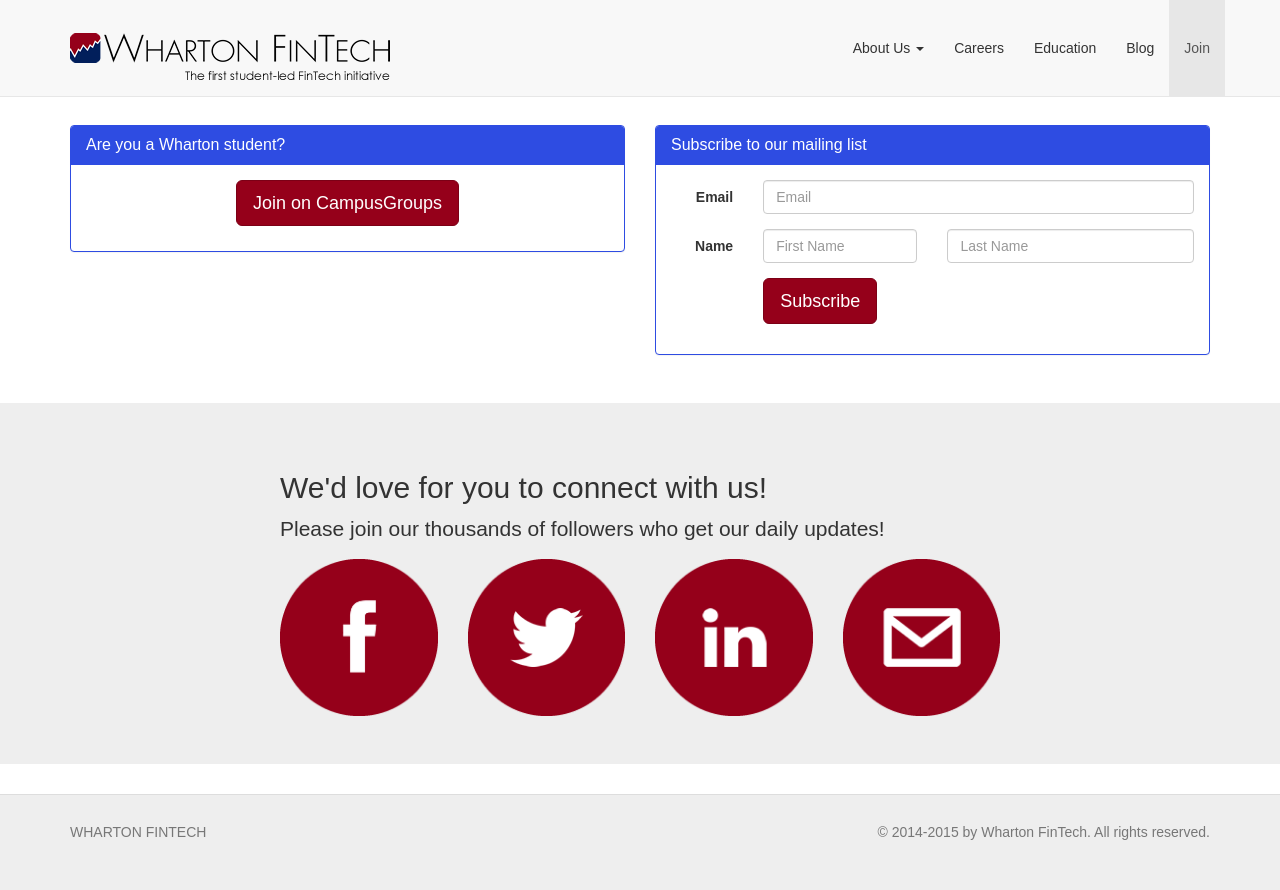
After one commit to brendan1mcmanus/whartonfintech-v3, a Django app: page /about/contact-us/ in a window 1280 px wide. The commit adds this page. Run offline with Django 3.2, Linux system fonts and the light colour scheme; parts of the project's set-up code (start-up, migrations or seed data) failed here and were passed over; some libraries are stand-ins or nearby versions.

Commit message:
Add "Join" page

```diff
--- a/config/urls.py
+++ b/config/urls.py
@@ -27,6 +27,7 @@
   url(r'^about/fintech-club/$', 'about_us', name='about-us'),
   url(r'^about/board/$', 'board', name='board'),
   url(r'^about/sponsors/$', 'sponsors', name='sponsors'),
+  url(r'^about/contact-us/$', 'contact_us', name='contact-us'),
 )
 
 urlpatterns += static(settings.MEDIA_URL, document_root=settings.MEDIA_ROOT)
--- a/core/views.py
+++ b/core/views.py
@@ -24,3 +24,8 @@
   return render(request, 'pages/sponsors.html', {
     'menu_context': ('about-us','sponsors',),
   })
+
+def contact_us(request):
+  return render(request, 'pages/contact-us.html', {
+    'menu_context': ('contact-us',),
+  })
--- a/whartonfintech/templates/navbar.html
+++ b/whartonfintech/templates/navbar.html
@@ -45,6 +45,7 @@
           <li{% if menu_context.0 == 'education' %} class="active"{% endif %}><a href="{% url 'home' %}#education">Education</a></li>
           <li{% if menu_context.0 == 'blog' %} class="active"{% endif %}><a href="{% url 'blog:index' %}">Blog</a></li>
           {% endif %}
+          <li{% if menu_context.0 == 'contact-us' %} class="active"{% endif %}><a href="{% url 'contact-us' %}">Join</a></li>
         </ul>
       </div><!-- /.navbar-collapse -->
     </div>
--- /dev/null
+++ b/whartonfintech/templates/pages/contact-us.html
@@ -0,0 +1,90 @@
+{% extends "base.html" %}
+{% load staticfiles %}
+{% load bootstrap3 %}
+
+{% block title %}Contact Us{{ block.super }}{% endblock %}
+
+{% block container %}
+  <div class="container" id="content" style="margin-top: 2em; margin-bottom: 2em;">
+
+    <div class="row">
+      <div class="col-xs-12">
+        {% bootstrap_messages %}
+      </div>
+    </div>
+
+    <div class="row">
+      <div class="col-md-6">
+        <div class="panel panel-primary">
+          <div class="panel-heading">
+            <h3 class="panel-title">Are you a Wharton student?</h3>
+          </div>
+          <div class="panel-body">
+            <p class="text-center">
+              <a href="http://groups.wharton.upenn.edu/fintech/club_signup" target="_blank" class="btn btn-danger btn-lg">Join on CampusGroups</a>
+            </p>
+          </div>
+        </div>
+      </div>
+      <div class="col-md-6">
+        <div class="panel panel-primary">
+          <div class="panel-heading">
+            <h3 class="panel-title">Subscribe to our mailing list</h3>
+          </div>
+          <div class="panel-body">
+            <!-- Begin MailChimp Signup Form -->
+            <form action="//whartonfintech.us9.list-manage.com/subscribe/post?u=a2f305e2a373cb9ebc3d6fb39&amp;id=f44c91f515" method="post" id="mc-embedded-subscribe-form" name="mc-embedded-subscribe-form" class="form-horizontal" target="_blank">
+              <div class="form-group">
+                <label for="mce-EMAIL" class="col-sm-2 control-label">Email</label>
+                <div class="col-sm-10">
+                  <input type="email" name="EMAIL" class="form-control" id="mce-EMAIL" placeholder="Email" required>
+                </div>
+              </div>
+              <div class="form-group">
+                <label for="mce-FNAME" class="col-sm-2 control-label">Name</label>
+                <div class="col-sm-4">
+                  <input type="text" name="FNAME" class="form-control" id="mce-FNAME" placeholder="First Name">
+                </div>
+                <div class="col-sm-6">
+                  <input type="text" name="LNAME" class="form-control" id="mce-LNAME" placeholder="Last Name">
+                </div>
+              </div>
+              <div id="mce-responses">
+                <div class="response" id="mce-error-response" style="display:none"></div>
+                <div class="response" id="mce-success-response" style="display:none"></div>
+              </div>
+              <!-- real people should not fill this in and expect good things - do not remove this or risk form bot signups-->
+              <div style="position: absolute; left: -5000px;">
+                <input type="text" name="b_a2f305e2a373cb9ebc3d6fb39_f44c91f515" tabindex="-1" value="">
+              </div>
+              <div class="form-group form-group-lg">
+                <div class="col-sm-offset-2 col-sm-10">
+                  <input type="submit" value="Subscribe" name="subscribe" id="mc-embedded-subscribe" class="btn btn-danger btn-lg">
+                </div>
+              </div>
+            </form>
+            <!-- End MailChimp Signup Form -->
+          </div>
+        </div>
+      </div>
+    </div>
+  </div>
+
+  <div class="jumbotron">
+    <div class="container" style="max-width: 750px;">
+      <div class="row">
+        <div class="col-xs-12">
+          <h2>We'd love for you to connect with us!</h2>
+          <p class="lead">Please join our thousands of followers who get our daily updates!</p>
+        </div>
+      </div>
+      <div class="row">
+        <div class="col-xs-3 text-center"><a href="https://www.facebook.com/whartonfintech" target="_blank"><img src="{% static "images/social/facebook.png" %}" alt="Facebook" class="img-responsive" /></a></div>
+        <div class="col-xs-3 text-center"><a href="https://twitter.com/whartonfintech" target="_blank"><img src="{% static "images/social/twitter.png" %}" alt="Twitter" class="img-responsive" /></a></div>
+        <div class="col-xs-3 text-center"><a href="https://www.linkedin.com/company/3879842" target="_blank"><img src="{% static "images/social/linked-in.png" %}" alt="Instagram" class="img-responsive" /></a></div>
+        <div class="col-xs-3 text-center"><a href="mailto:info@whartonfintech.org" target="_blank"><img src="{% static "images/social/email.png" %}" alt="Google Plus" class="img-responsive" /></a></div>
+      </div>
+    </div>
+  </div>
+
+{% endblock %}
```
Also changed, not shown: whartonfintech/static/images/social/email.png (added), whartonfintech/static/images/social/facebook.png (added), whartonfintech/static/images/social/linked-in.png (added), whartonfintech/static/images/social/twitter.png (added).
